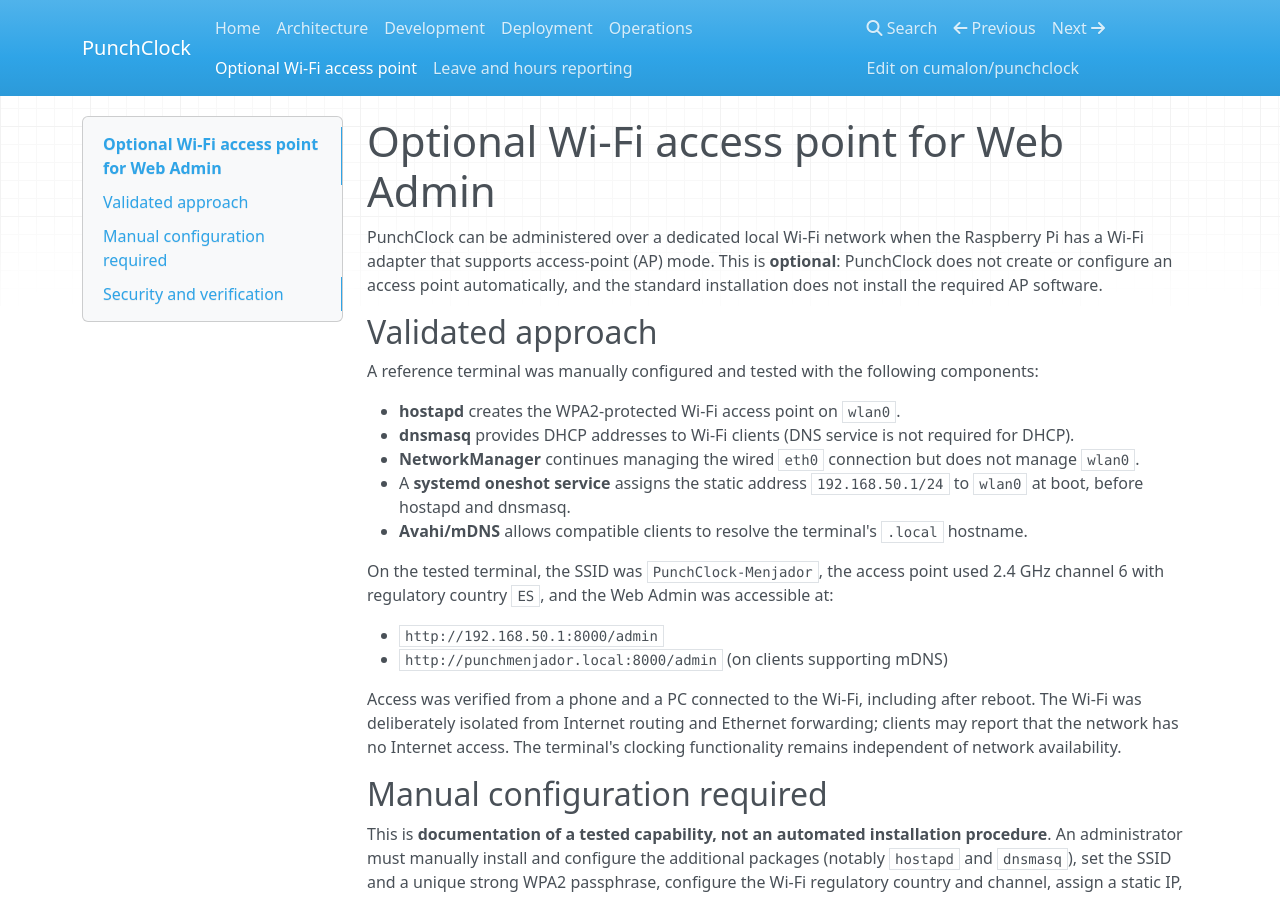
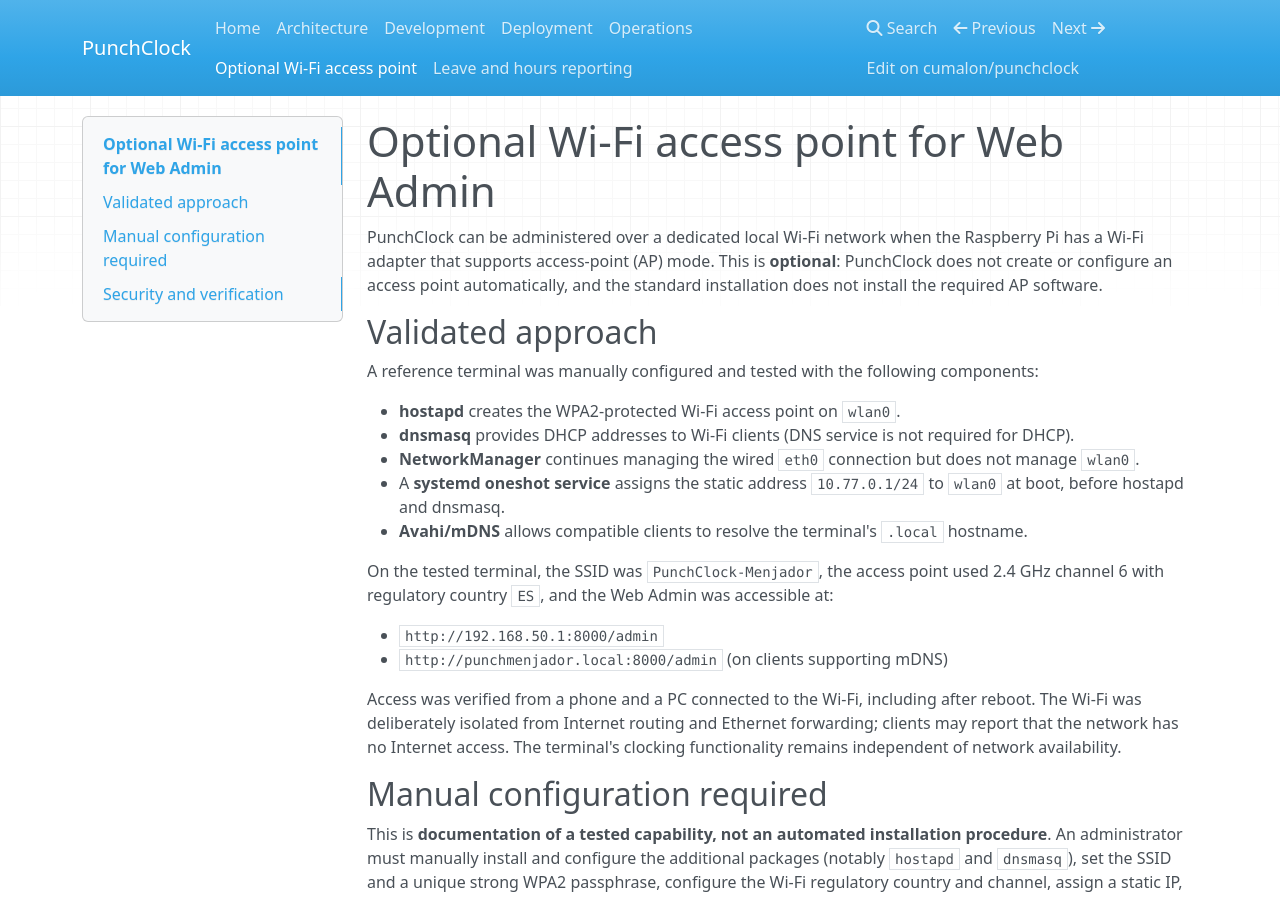
Before and after one commit to cumalon/punchclock, an MkDocs documentation site: the page built from docs/wifi-access-point.md, in a window 1280 px wide and 900 px high. Built offline with MkDocs 1.6.1, drawn with Linux system fonts in a browser that asks for light colours; nearby versions of some CDN libraries.

Commit message:
docs: replace installation-specific AP addresses with fictional examples

```diff
--- a/docs/wifi-access-point.md
+++ b/docs/wifi-access-point.md
@@ -9,7 +9,7 @@
 - **hostapd** creates the WPA2-protected Wi-Fi access point on `wlan0`.
 - **dnsmasq** provides DHCP addresses to Wi-Fi clients (DNS service is not required for DHCP).
 - **NetworkManager** continues managing the wired `eth0` connection but does not manage `wlan0`.
-- A **systemd oneshot service** assigns the static address `192.168.50.1/24` to `wlan0` at boot, before hostapd and dnsmasq.
+- A **systemd oneshot service** assigns the static address `10.77.0.1/24` to `wlan0` at boot, before hostapd and dnsmasq.
 - **Avahi/mDNS** allows compatible clients to resolve the terminal's `.local` hostname.
 
 On the tested terminal, the SSID was `PunchClock-Menjador`, the access point used 2.4 GHz channel 6 with regulatory country `ES`, and the Web Admin was accessible at:
```
